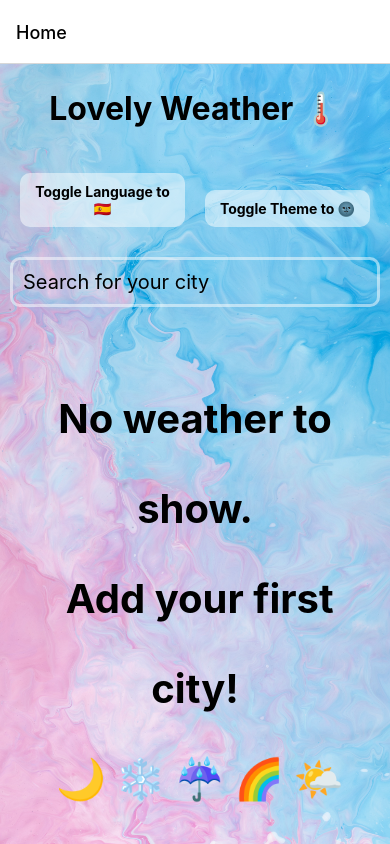
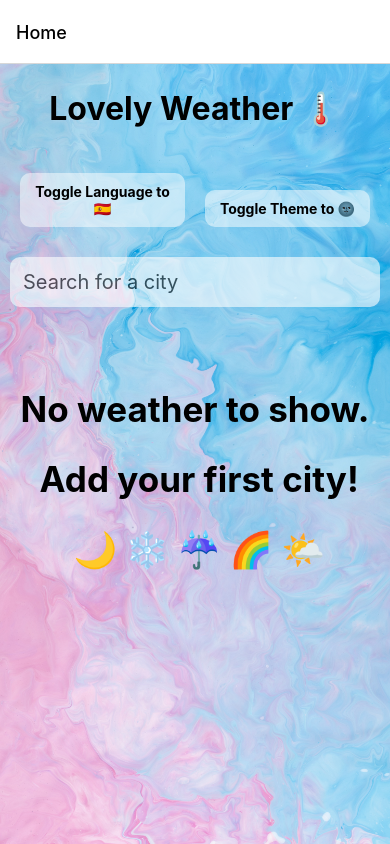
Before and after one commit to nunyvega/weather-app, a React Native app: screen /Home in a window 390 px wide. Built offline with nearby package versions, Linux system fonts and the light colour scheme.

Commit message:
styling and translations

```diff
--- a/components/ForecastSearch.js
+++ b/components/ForecastSearch.js
@@ -1,6 +1,7 @@
 import styled from "styled-components/native";
+import { stringEnglish, stringSpanish } from "../translations";
 
-const ForecastSearch = ({ city, setCity, setMyCities }) => {
+const ForecastSearch = ({ city, setCity, setMyCities, language }) => {
   const handleSubmit = () => {
     // don't store duplicate values, only store unique values
     setMyCities((prevCities) =>
@@ -15,7 +16,7 @@ const ForecastSearch = ({ city, setCity, setMyCities }) => {
       <SearchCity
         onChangeText={setCity}
         value={city}
-        placeholder={"Search for your city"}
+        placeholder={language === "english" ? stringEnglish.searchPlaceholder : stringSpanish.searchPlaceholder}
         onSubmitEditing={handleSubmit}
       />
     </ContainerSearch>
@@ -28,12 +29,15 @@ const ContainerSearch = styled.View`
 `;
 
 const SearchCity = styled.TextInput`
+background-color: ${({ theme }) => theme.contrastBackground};
+  opacity: 0.6;
   height: 50px;
   border: 3px solid ${({ theme }) => theme.background};
   border-radius: 10px;
   padding: 10px;
   color: ${({ theme }) => theme.text};
   font-size: 20px;
+  font-color: ${({ theme }) => theme.text};
 `;
 
 export default ForecastSearch;
--- a/components/Home.js
+++ b/components/Home.js
@@ -59,6 +59,7 @@ const Home = ({
             city={city}
             setCity={setCity}
             setMyCities={setMyCities}
+            language={language}
           />
           <ScrollView
             contentContainerStyle={{ flexGrow: 1 }}
@@ -201,8 +202,8 @@ const Details = styled.Text`
 `;
 
 const NoWeather = styled.Text`
-  font-size: 40px;
-  line-height: 90px;
+  font-size: 35px;
+  line-height: 70px;
   font-weight: bold;
   text-align: center;
   spacing: 10px;
--- a/translations.js
+++ b/translations.js
@@ -14,6 +14,7 @@ const stringEnglish = {
     toggleLanguage: "Toggle Language to 🇪🇸",
     NoWeatherToShow: `No weather to show.${"\n"} Add your first city!`,
     languageCode: "en",
+    searchPlaceholder: "Search for a city",
   };
 
   const stringSpanish = {
@@ -33,6 +34,7 @@ const stringEnglish = {
     toggleLanguage: "Cambiar idioma a 🇬🇧",
     NoWeatherToShow: `Sin clima que mostrar.${"\n"} Agregue una ciudad!`,
     languageCode: "es",
+    searchPlaceholder: "Buscar una ciudad",
   };
 
     export { stringEnglish, stringSpanish };
```
